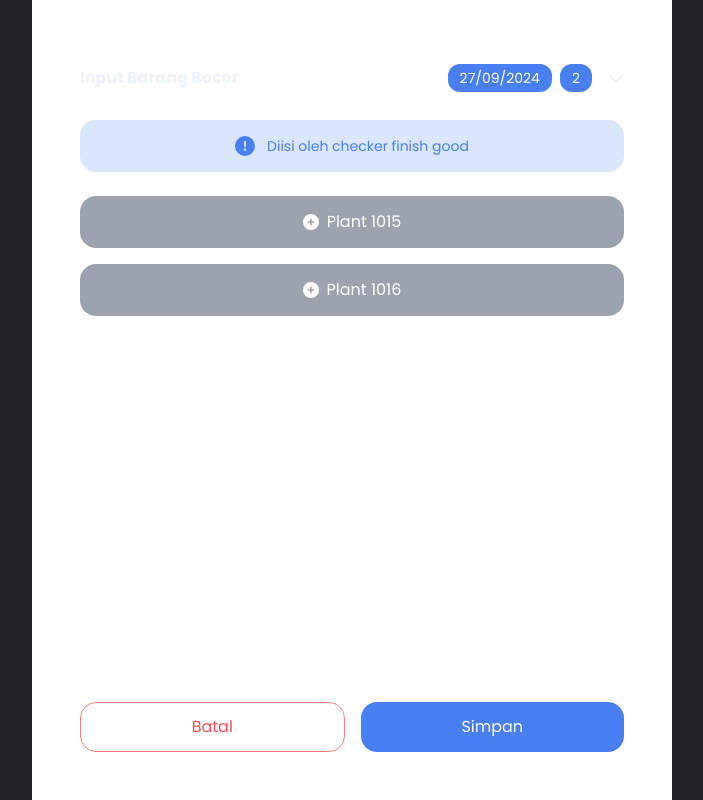
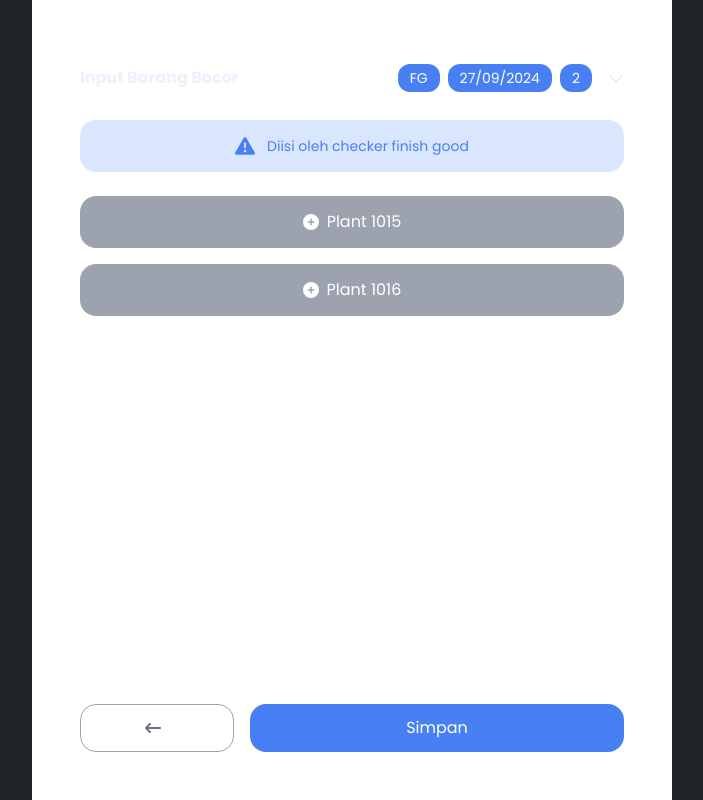
Before and after one commit to AufaIrfan/mech-app, a Next.js app: page /pages/barang-bocor/input/bb-fg in a window 1280 px wide. Shown: the whole page, without its empty margins (288-991 px from the left). Built offline with nearby package versions, Linux system fonts and the light colour scheme.

Commit message:
change input bb page

```diff
--- a/src/app/components/alert/Alert.js
+++ b/src/app/components/alert/Alert.js
@@ -4,11 +4,11 @@ import {
 } from "@fortawesome/free-solid-svg-icons";
 import { FontAwesomeIcon } from "@fortawesome/react-fontawesome";
 
-export default function Alert({ text, type = "info", style }) {
+export default function Alert({ text, type = "blue", style }) {
   return (
     <div
       className={`flex flex-row items-end justify-center rounded-2xl p-4 ${style} ${
-        type === "danger" ? "bg-red-200 text-red-500" : "bg-blue/20 text-blue"
+        type === "red" ? "bg-red-200 text-red-500" : "bg-blue/20 text-blue"
       }`}
     >
       <FontAwesomeIcon
--- a/src/app/components/button/BtnSubmit.js
+++ b/src/app/components/button/BtnSubmit.js
@@ -5,6 +5,7 @@ import { useState } from "react";
 
 export default function BtnSubmit({
   title = "Submit",
+  icon = "",
   type = "blue",
   style,
   onClick = () => {},
@@ -39,13 +40,14 @@ export default function BtnSubmit({
       onClick={() => {
         setspinner(true);
         onClick();
-        setspinner(false);
       }}
-      className={`w-full rounded-2xl flex flex-row items-center justify-center  p-3 ${typeStyle}`}
+      className={`rounded-2xl flex flex-row items-center justify-center  p-3 ${typeStyle} ${style}`}
       {...(spinner && { disabled: true })}
     >
-      {spinner && (
+      {spinner ? (
         <FontAwesomeIcon icon={faCircleNotch} className="mr-2 animate-spin" />
+      ) : (
+        <FontAwesomeIcon icon={icon} className="mr-2" />
       )}
       <p className="text-center">{title}</p>
     </button>
--- a/src/app/components/card/CardPlantCanvas.js
+++ b/src/app/components/card/CardPlantCanvas.js
@@ -23,12 +23,11 @@ export default function CardInputCanvas({ plant }) {
       {onInput && (
         <div className="flex flex-col gap-3 p-4 rounded-b-2xl bg-white border border-blue/60  duration-200">
           <TableContent />
-          <div className="botton-action flex flex-row justify-center w-fit gap-2 mx-auto">
-            <button className="w-full lg:w-fit mx-auto flex flex-row items-middle gap-2 p-3 px-5 rounded-xl border border-white hover:border-red-400 text-red-500 text-sm duration-200">
+          <div className="botton-action flex flex-row justify-center w-full gap-2 mx-auto">
+            <button className="lg:w-fit mx-auto flex flex-row items-middle gap-2 p-3 px-5 rounded-xl border border-red-400 hover:bg-red-500 hover:text-white text-red-500 text-sm duration-200">
               <FontAwesomeIcon icon={faTrash} className="" />
-              <p className="">Hapus</p>
             </button>
-            <button className="w-full lg:w-fit mx-auto flex flex-row items-middle gap-2 p-3 px-5 rounded-xl border border-white hover:border-blue/60 text-blue text-sm bg-white  duration-200">
+            <button className="grow lg:w-fit mx-auto flex flex-row items-middle gap-2 p-3 px-5 rounded-xl border border-blue/60 hover:bg-blue hover:text-white text-blue text-sm bg-white  duration-200">
               <FontAwesomeIcon icon={faPlusCircle} className="" />
               <p className="">Tambah</p>
             </button>
--- a/src/app/pages/barang-bocor/input/bb-fg/page.js
+++ b/src/app/pages/barang-bocor/input/bb-fg/page.js
@@ -4,7 +4,11 @@ import { GlobalContext } from "../../../../context/GlobalContext";
 import { FontAwesomeIcon } from "@fortawesome/react-fontawesome";
 import { useRouter } from "next/navigation";
 import ModalConfirm from "../../../../components/modal/ModalConfirm";
-import { faChevronDown } from "@fortawesome/free-solid-svg-icons";
+import {
+  faA,
+  faArrowLeftLong,
+  faChevronDown,
+} from "@fortawesome/free-solid-svg-icons";
 import CardDetails from "../../../../components/card/CardDetails";
 import Alert from "../../../../components/alert/Alert";
 import CardInputCanvas from "../../../../components/card/CardPlantCanvas";
@@ -30,20 +34,23 @@ export default function Page() {
   }, []);
 
   return (
-    <div className="main-container gap-4 bg-white justify-between">
+    <div className="main-container bg-white">
       <ModalConfirm
         color={confirmModalData.color}
         title={confirmModalData.title}
         yesLabel={confirmModalData.yesLabel}
         yesAction={confirmModalData.yesAction}
       />
-      <div className="w-full flex flex-col gap-4">
+      <div className="w-full flex flex-col gap-4  pb-[6rem]">
         <div className="pt-4 mb-3 gap-2 w-full flex flex-row items-center justify-between">
           <h3 className=" font-bold flex-grow">Input Barang Bocor</h3>
           <button
             className="flex items-middle gap-2"
             onClick={() => setDetails(!details)}
           >
+            <p className="text-sm px-3 py-1 bg-blue rounded-xl text-white">
+              FG
+            </p>
             <p className="text-sm px-3 py-1 bg-blue rounded-xl text-white">
               27/09/2024
             </p>
@@ -66,14 +73,17 @@ export default function Page() {
           </div>
         </div>
       </div>
-      <div className="w-full flex flex-row gap-4 mt-2">
+      <div className="fixed w-full flex flex-row gap-4 mt-2 bottom-0 bg-white container mx-auto lg:max-w-[50vw] p-6 lg:p-12">
         <BtnSubmit
-          title="Batal"
-          type="red-outline"
+          title=""
+          icon={faArrowLeftLong}
+          type="gray-outline"
+          style="pl-5 lg:px-16"
           onClick={() => router.push("/pages/barang-bocor")}
         />
         <BtnSubmit
           title="Simpan"
+          style="flex-1"
           // onClick={() => {
           //   setConfirmModalData({
           //     color: "blue",
```
